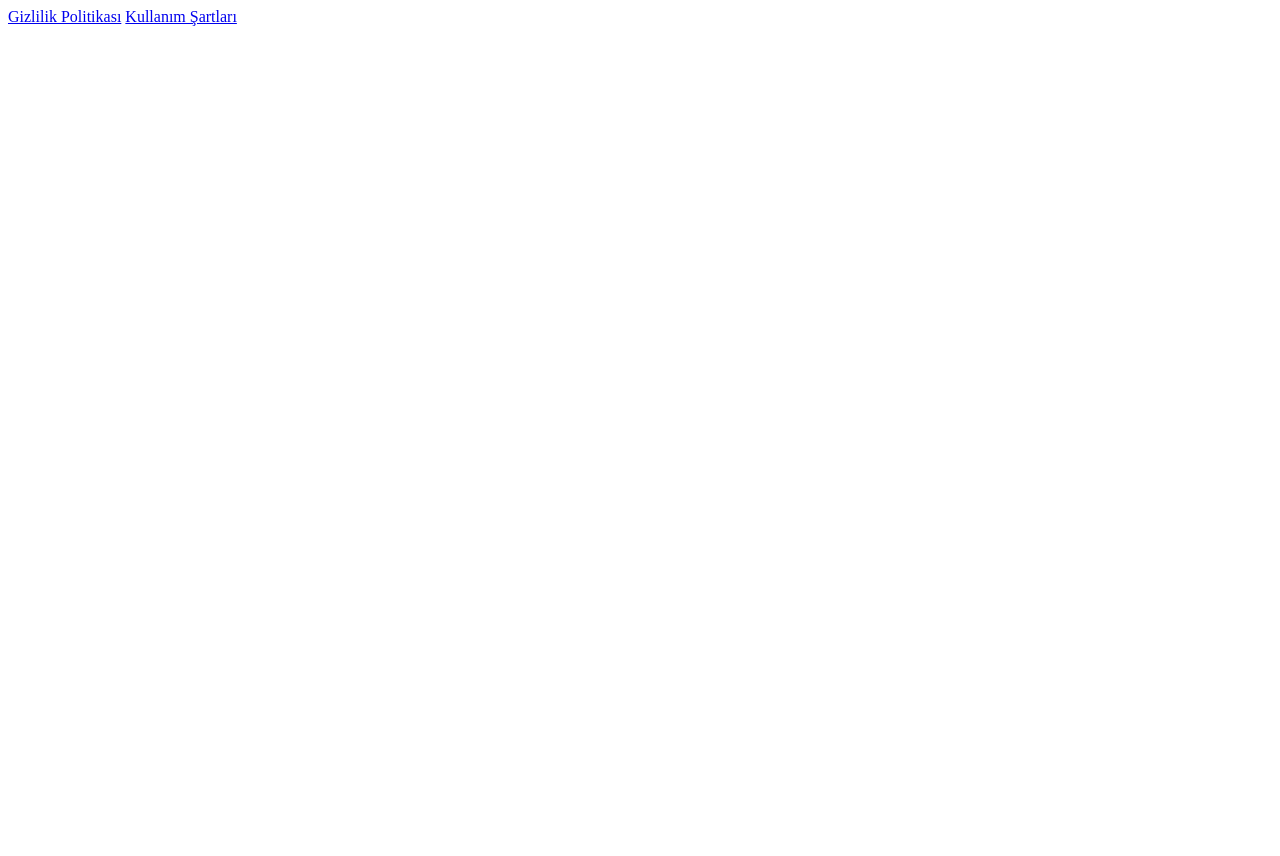
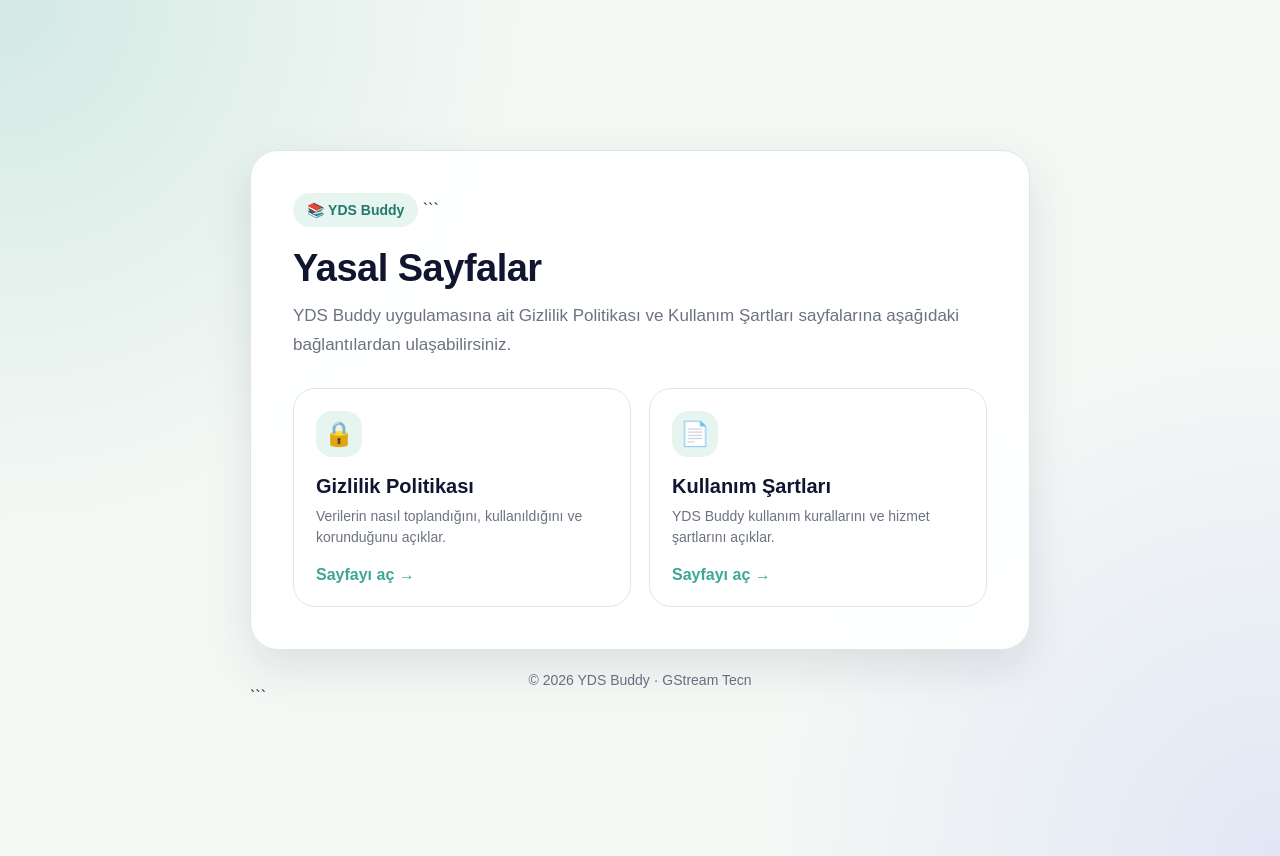
Before and after one commit to gstreamtecn/yds-buddy-legal, a plain HTML site: page index.html in a window 1280 px wide. Before the commit the page ends 800 px from the top, so only its background shows below. Drawn offline with Linux system fonts and the light colour scheme.

Commit message:
Update index.html

````diff
--- a/index.html
+++ b/index.html
@@ -1 +1,219 @@
-<a href="privacy-policy.html">Gizlilik Politikası</a> <a href="terms-of-use.html">Kullanım Şartları</a>
+<!DOCTYPE html>
+
+<html lang="tr">
+<head>
+  <meta charset="UTF-8" />
+  <meta name="viewport" content="width=device-width, initial-scale=1.0" />
+  <title>YDS Buddy Yasal Sayfalar</title>
+  <style>
+    :root {
+      --primary: #3FA796;
+      --bg: #F4F8F5;
+      --card: #FFFFFF;
+      --text: #1F2933;
+      --muted: #6B7280;
+      --border: #DDE7E1;
+      --dark: #10162F;
+      --shadow: 0 18px 45px rgba(16, 22, 47, 0.10);
+    }
+
+```
+* {
+  box-sizing: border-box;
+}
+
+body {
+  margin: 0;
+  min-height: 100vh;
+  font-family: Arial, Helvetica, sans-serif;
+  background:
+    radial-gradient(circle at top left, rgba(63, 167, 150, 0.18), transparent 34%),
+    radial-gradient(circle at bottom right, rgba(129, 140, 248, 0.16), transparent 34%),
+    var(--bg);
+  color: var(--text);
+  display: flex;
+  align-items: center;
+  justify-content: center;
+  padding: 28px 18px;
+}
+
+.container {
+  width: 100%;
+  max-width: 780px;
+}
+
+.card {
+  background: rgba(255, 255, 255, 0.92);
+  border: 1px solid var(--border);
+  border-radius: 28px;
+  padding: 42px;
+  box-shadow: var(--shadow);
+  backdrop-filter: blur(10px);
+}
+
+.badge {
+  display: inline-flex;
+  align-items: center;
+  gap: 8px;
+  padding: 9px 14px;
+  border-radius: 999px;
+  background: #E7F5F1;
+  color: #24796E;
+  font-weight: 700;
+  font-size: 14px;
+  margin-bottom: 20px;
+}
+
+h1 {
+  margin: 0 0 12px;
+  font-size: 38px;
+  line-height: 1.15;
+  letter-spacing: -0.5px;
+  color: var(--dark);
+}
+
+p {
+  margin: 0 0 28px;
+  font-size: 17px;
+  line-height: 1.7;
+  color: var(--muted);
+}
+
+.links {
+  display: grid;
+  grid-template-columns: 1fr 1fr;
+  gap: 18px;
+  margin-top: 28px;
+}
+
+.link-card {
+  text-decoration: none;
+  color: var(--text);
+  background: #FFFFFF;
+  border: 1px solid var(--border);
+  border-radius: 22px;
+  padding: 22px;
+  min-height: 150px;
+  display: flex;
+  flex-direction: column;
+  justify-content: space-between;
+  transition: transform 0.2s ease, box-shadow 0.2s ease, border-color 0.2s ease;
+}
+
+.link-card:hover {
+  transform: translateY(-4px);
+  border-color: rgba(63, 167, 150, 0.55);
+  box-shadow: 0 16px 35px rgba(63, 167, 150, 0.14);
+}
+
+.icon {
+  width: 46px;
+  height: 46px;
+  border-radius: 16px;
+  display: grid;
+  place-items: center;
+  background: #E7F5F1;
+  color: var(--primary);
+  font-size: 24px;
+  margin-bottom: 18px;
+}
+
+.title {
+  font-size: 20px;
+  font-weight: 800;
+  color: var(--dark);
+  margin-bottom: 8px;
+}
+
+.desc {
+  font-size: 14px;
+  color: var(--muted);
+  line-height: 1.5;
+  margin: 0;
+}
+
+.arrow {
+  margin-top: 18px;
+  color: var(--primary);
+  font-weight: 800;
+}
+
+.footer {
+  text-align: center;
+  margin-top: 22px;
+  color: var(--muted);
+  font-size: 14px;
+}
+
+@media (max-width: 640px) {
+  .card {
+    padding: 28px 22px;
+    border-radius: 22px;
+  }
+
+  h1 {
+    font-size: 30px;
+  }
+
+  p {
+    font-size: 16px;
+  }
+
+  .links {
+    grid-template-columns: 1fr;
+  }
+
+  .link-card {
+    min-height: 135px;
+  }
+}
+```
+
+  </style>
+</head>
+<body>
+  <main class="container">
+    <section class="card">
+      <div class="badge">📚 YDS Buddy</div>
+
+```
+  <h1>Yasal Sayfalar</h1>
+
+  <p>
+    YDS Buddy uygulamasına ait Gizlilik Politikası ve Kullanım Şartları sayfalarına
+    aşağıdaki bağlantılardan ulaşabilirsiniz.
+  </p>
+
+  <div class="links">
+    <a class="link-card" href="privacy-policy.html">
+      <div>
+        <div class="icon">🔒</div>
+        <div class="title">Gizlilik Politikası</div>
+        <p class="desc">
+          Verilerin nasıl toplandığını, kullanıldığını ve korunduğunu açıklar.
+        </p>
+      </div>
+      <div class="arrow">Sayfayı aç →</div>
+    </a>
+
+    <a class="link-card" href="terms-of-use.html">
+      <div>
+        <div class="icon">📄</div>
+        <div class="title">Kullanım Şartları</div>
+        <p class="desc">
+          YDS Buddy kullanım kurallarını ve hizmet şartlarını açıklar.
+        </p>
+      </div>
+      <div class="arrow">Sayfayı aç →</div>
+    </a>
+  </div>
+</section>
+
+<div class="footer">
+  © 2026 YDS Buddy · GStream Tecn
+</div>
+```
+
+  </main>
+</body>
+</html>
````
